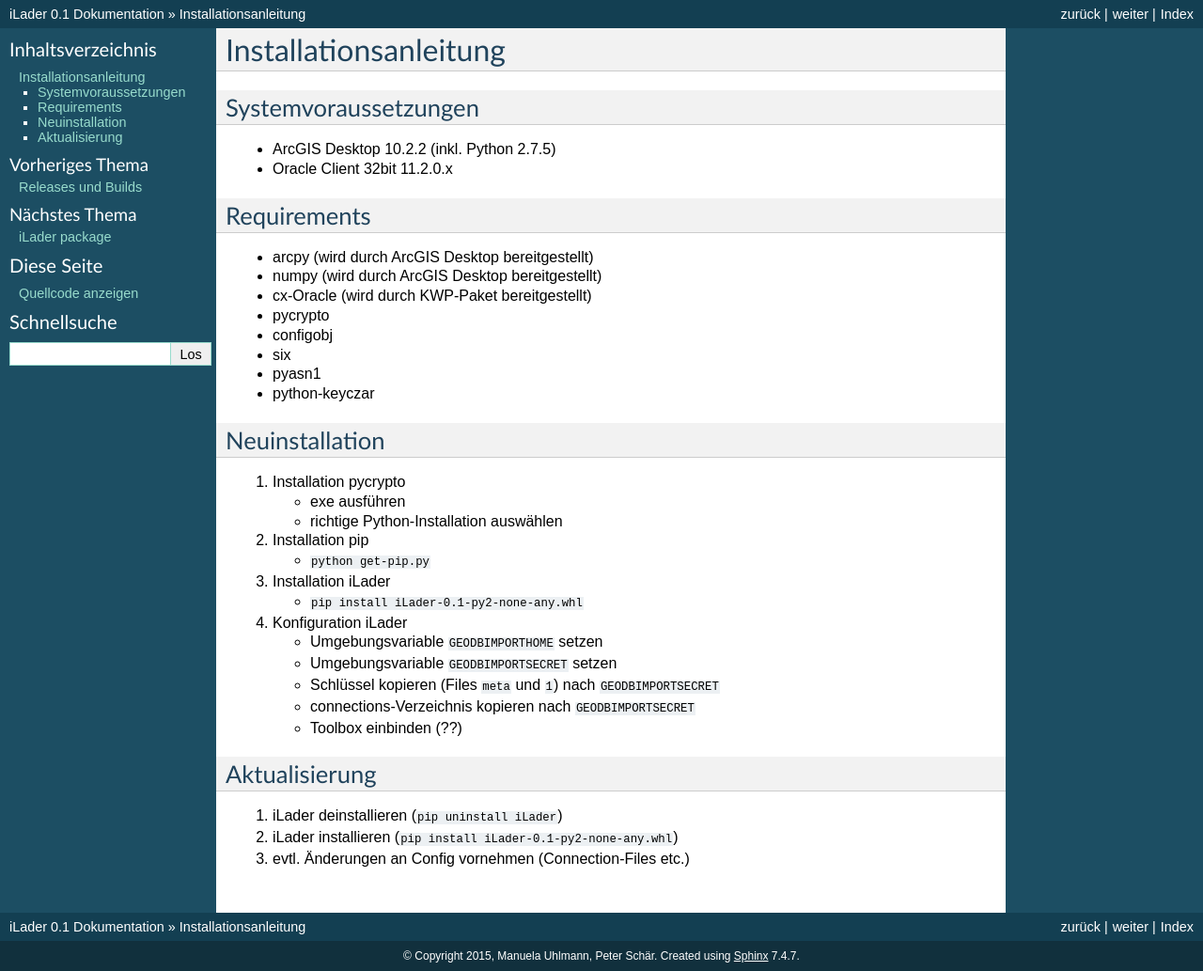
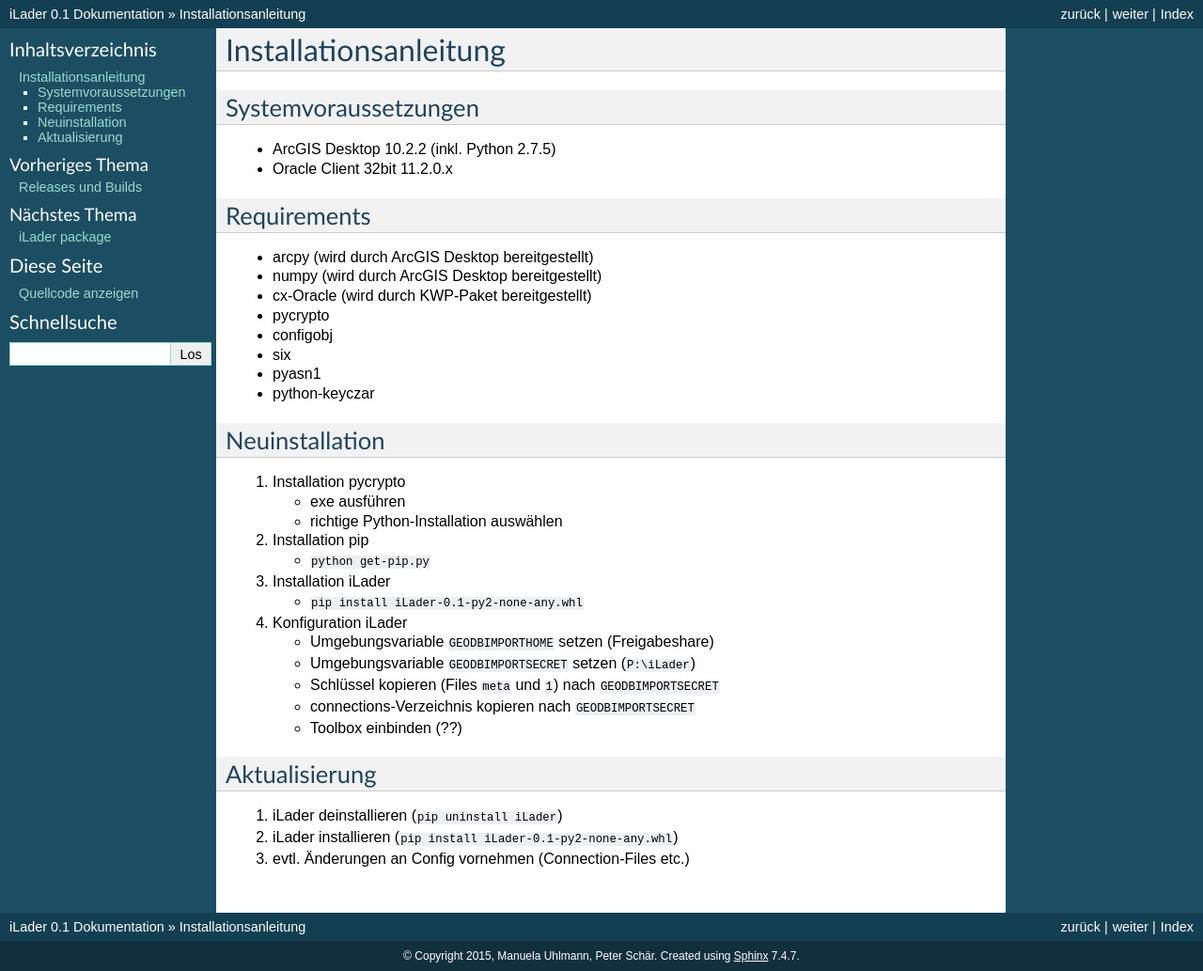
Before and after one commit to AGIBE/iLader, a Sphinx documentation site: the page built from docs/installation.rst, in a window 1280 px wide. Shown: the whole page at 94% size. Built offline with Sphinx 7.4.7, drawn with Linux system fonts in a browser that asks for light colours.

Commit message:
Installationsanleitung leicht erweitert.

```diff
--- a/docs/installation.rst
+++ b/docs/installation.rst
@@ -34,8 +34,8 @@ Neuinstallation
 
 #. Konfiguration iLader
 
-   * Umgebungsvariable ``GEODBIMPORTHOME`` setzen
-   * Umgebungsvariable ``GEODBIMPORTSECRET`` setzen
+   * Umgebungsvariable ``GEODBIMPORTHOME`` setzen (Freigabeshare)
+   * Umgebungsvariable ``GEODBIMPORTSECRET`` setzen (``P:\iLader``)
    * Schlüssel kopieren (Files ``meta`` und ``1``) nach ``GEODBIMPORTSECRET``
    * connections-Verzeichnis kopieren nach ``GEODBIMPORTSECRET``
    * Toolbox einbinden (??)
```
